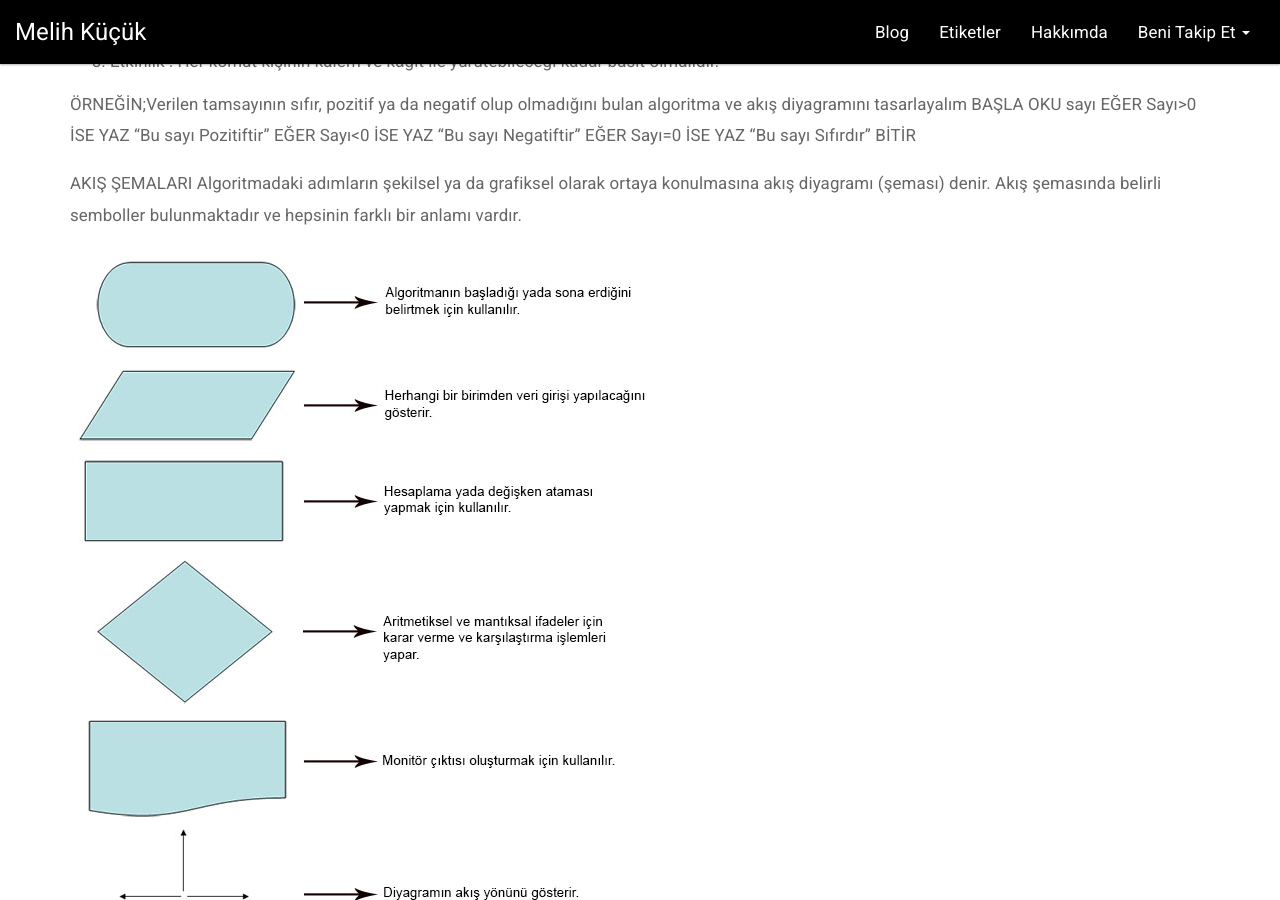
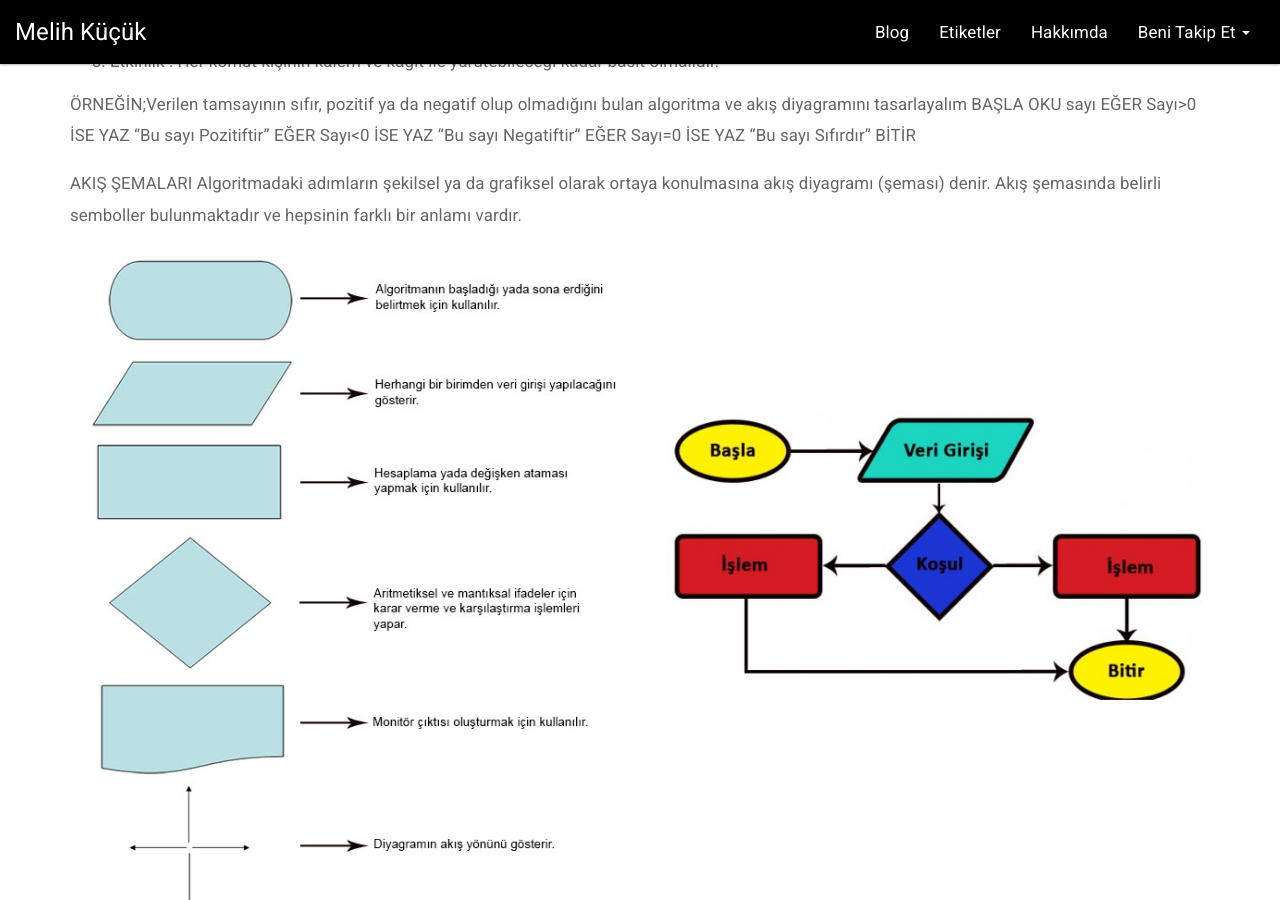
Before and after one commit to melihKucuk/melih-kucuk, a Jekyll site: the page built from _posts/2020-12-14-algoritma.md, in a window 1280 px wide and 900 px high, scrolled down 1162 px. Built offline with Jekyll 4.4.1, drawn with Linux system fonts in a browser that asks for light colours; comment, search, counter and statistics services are not loaded.

Commit message:
Tayyip Günceleme 2

```diff
--- a/_posts/2020-12-14-algoritma.md
+++ b/_posts/2020-12-14-algoritma.md
@@ -40,10 +40,10 @@
 
 
 <div class="row">
-	<div class="col-6">
+	<div class="col-md-6">
 		<img src="{{ site.baseurl }}{{ site.img }}simge.jpg" alt="" class="img-fluid">
 	</div>
-	<div class="col-6">
+	<div class="col-md-6">
 		<img src="{{ site.baseurl }}{{ site.img }}akis.png" alt="" class="img-fluid">
 	</div>
 </div>
```
Also changed, not shown: _posts/2020-12-14-vps.md (+1 -1 lines), _posts/2020-12-15-bilgisayaraglari.md (+1 -1 lines).
